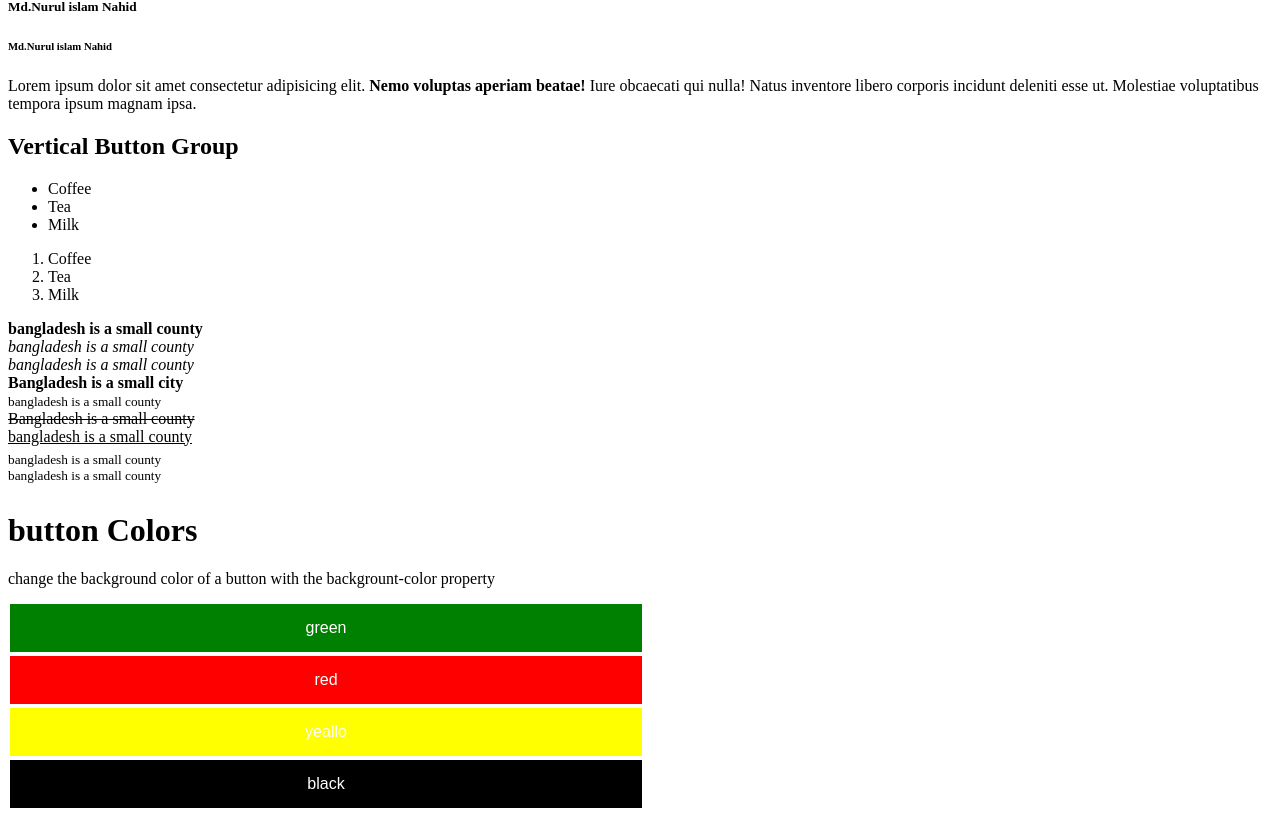
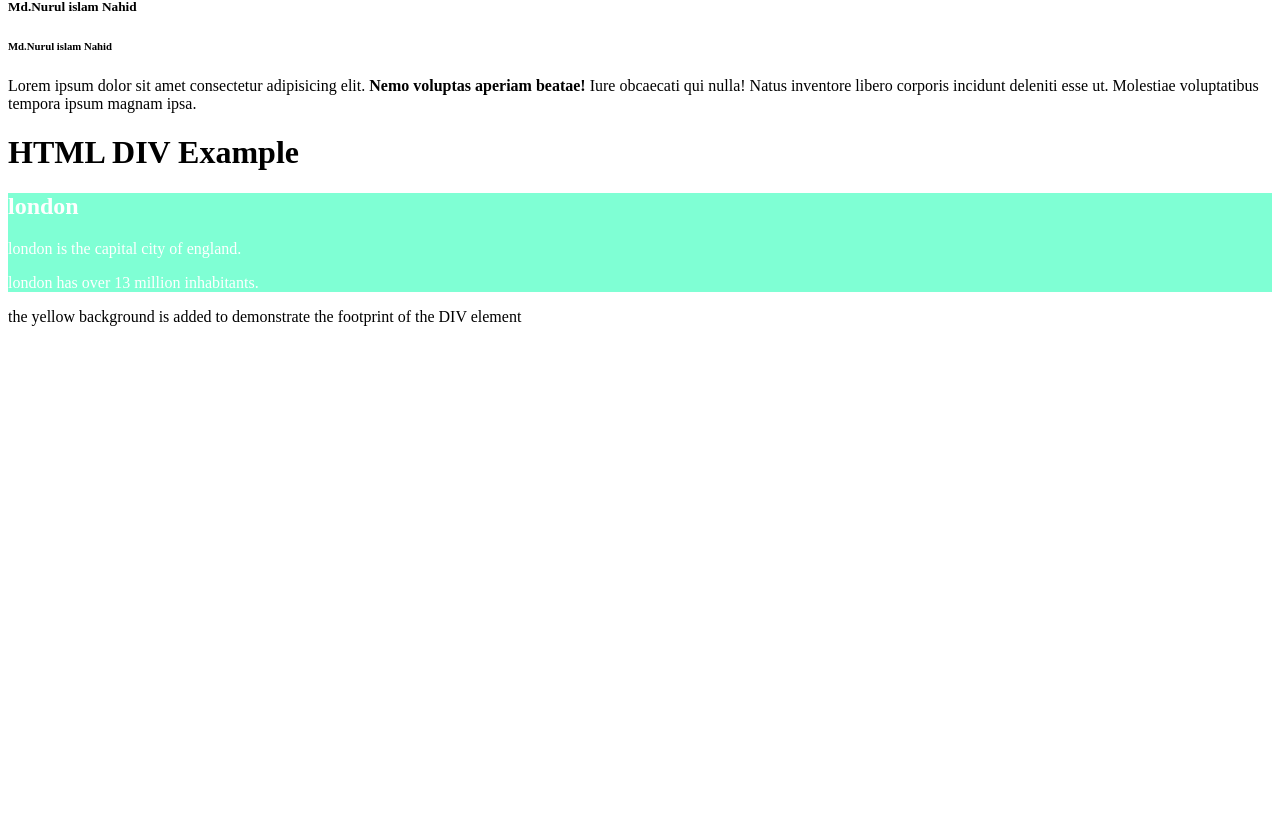
Before and after one commit to mdnlislam/html, a React (Vite) app: page / in a window 1280 px wide. Shown: the part 279-1103 px from the top of the page. After the commit the page ends 800 px from the top, so only its background shows below. Built offline with nearby package versions, Linux system fonts and the light colour scheme.

Commit message:
some work

```diff
--- a/src/App.css
+++ b/src/App.css
@@ -1,62 +1,5 @@
 
-.button1 {
-
-  background-color: green;
-  padding: 15px 32px;
-  border: none;
-  margin: 4px 2px;
-  text-align: center;
+.div1{
+  background-color: aquamarine;
   color: white;
-  font-size: 16px;
-  display:block;
-  cursor: pointer;
-  text-decoration: none;
-  width: 50%;
 }
-
-
-.button2 {
-
-  background-color: red;
-  padding:15px 34px;
-  border: none;
-  margin: 4px 2px;
-  text-align: center;
-  color: white;
-  font-size: 16px;
-  display:block;
-  cursor: pointer;
-  text-decoration: none;
-  width: 50%;
-}
-
-
-.button3 {
-
-  background-color:yellow;
-  padding: 15px 32px;
-  border: none;
-  margin: 4px 2px;
-  text-align: center;
-  color: white;
-  font-size: 16px;
-  display:block;
-  cursor: pointer;
-  text-decoration: none;
-  width: 50%;
-}
-
-.button4 {
-
-  background-color:black;
-  padding: 15px 32px;
-  border: none;
-  margin: 4px 2px;
-  text-align: center;
-  color: white;
-  font-size: 16px;
-  display:block;
-  cursor: pointer;
-  text-decoration: none;
-  width: 50%;
-}
--- a/src/App.jsx
+++ b/src/App.jsx
@@ -28,47 +28,14 @@ function App() {
      <p>Lorem ipsum dolor sit amet consectetur  adipisicing elit. <b> Nemo voluptas aperiam beatae!</b> Iure obcaecati qui nulla! Natus inventore libero corporis incidunt deleniti esse ut. Molestiae voluptatibus tempora ipsum magnam ipsa.
 
 
+     <h1> HTML DIV Example</h1>
+          <div className='div div1'>
+            <h2> london</h2>
+            <p className='paragraph paragraph1'>london is the capital city of england.</p>
+            <p className='paragraph paragraph2'>london has over 13 million inhabitants.</p>
+          </div>
+          <p>the yellow background is added to demonstrate the footprint of the DIV element</p>
 
-<h2>Vertical Button Group</h2>
-
-
-
-
-
-<body>
-
-
-</body>
-
-     <ul>
-  <li>Coffee</li>
-  <li>Tea</li>
-  <li>Milk</li>
-</ul>
-<ol>
-<li>Coffee</li>
-  <li>Tea</li>
-  <li>Milk</li>
-</ol>
-
-           <strong className='strong'> bangladesh is a small county</strong> <br />
-           <i>bangladesh is a small county </i> <br />
-           <em> bangladesh is a small county </em> <br />
-           <b>Bangladesh is a small city</b> <br />
-           <small> bangladesh is a small county</small>  <br />
-           <del> Bangladesh is a small county</del> <br />
-           <ins> bangladesh is a small county</ins> <br />
-           <sub> bangladesh is a small county</sub> <br />
-           <sup> bangladesh is a small county</sup>
-
-           <h1> button Colors</h1>
-           <p> change the background color of a button with the backgrount-color property</p>
-            <div className='btn-group'>
-            <button className="button button1">green</button>
-          <button className="button button2">red</button>
-          <button className="button button3">yeallo</button>
-          <button className="button button4">black</button>
-            </div>
 
      </p>
     </>
```
